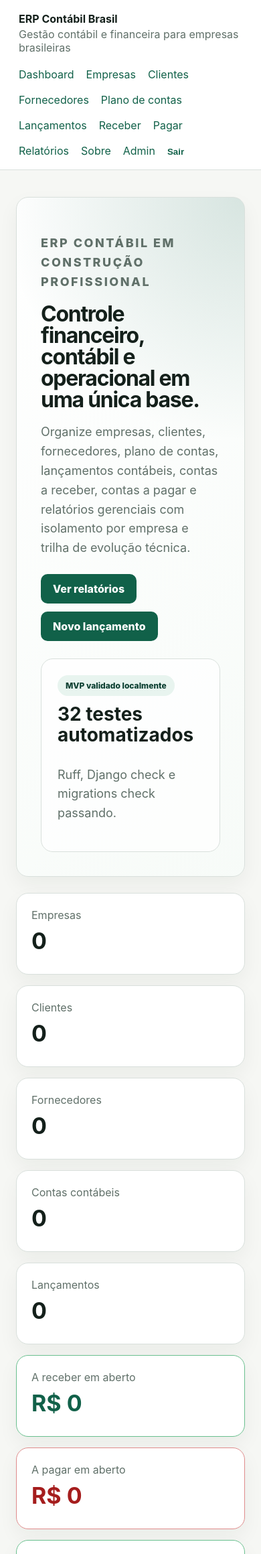
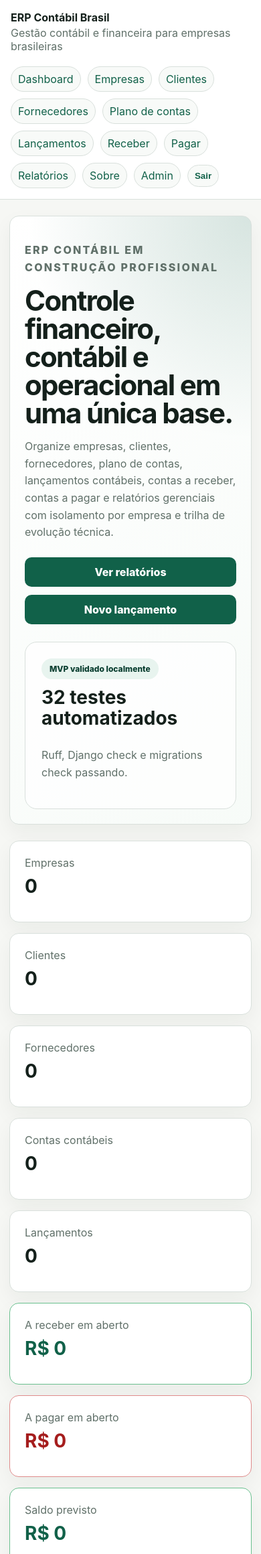
Before and after one commit to Brunof94-debug/erp-contabil-brasil, a Django app: page / in a window 390 px wide. Shown: the top 2320 px of the page at 67% size. Run offline with Django 5.2, Linux system fonts and the light colour scheme; the visitor is signed in with stand-in values (Sample User, id 1); data that the repository does not hold is empty.

Commit message:
Improve responsive layout polish

```diff
--- a/static/css/app.css
+++ b/static/css/app.css
@@ -15,16 +15,22 @@
   box-sizing: border-box;
 }
 
+html {
+  overflow-x: hidden;
+}
+
 body {
   margin: 0;
   background: var(--bg);
   color: var(--text);
   font-family: Inter, ui-sans-serif, system-ui, -apple-system, BlinkMacSystemFont, "Segoe UI", sans-serif;
+  overflow-x: hidden;
 }
 
 a {
   color: var(--brand);
   text-decoration: none;
+  overflow-wrap: anywhere;
 }
 
 .topbar {
@@ -40,6 +46,7 @@ a {
 .brand-block {
   display: grid;
   gap: 3px;
+  min-width: 220px;
 }
 
 .topbar nav {
@@ -47,6 +54,7 @@ a {
   display: flex;
   gap: 18px;
   flex-wrap: wrap;
+  justify-content: flex-end;
 }
 
 .container {
@@ -102,6 +110,16 @@ a {
   letter-spacing: -0.04em;
   line-height: 1;
   margin: 8px 0 12px;
+}
+
+h1,
+h2,
+h3,
+p,
+strong,
+span,
+li {
+  overflow-wrap: anywhere;
 }
 
 .hero p {
@@ -450,11 +468,13 @@ button {
 .row-card {
   align-items: center;
   display: flex;
+  gap: 18px;
   justify-content: space-between;
 }
 
 .actions {
   display: flex;
+  flex-wrap: wrap;
   gap: 14px;
 }
 
@@ -548,8 +568,98 @@ button {
     grid-template-columns: 1fr;
   }
 
+  .topbar nav {
+    justify-content: flex-start;
+  }
+
   .money-columns {
     min-width: 0;
     text-align: left;
   }
 }
+
+@media (max-width: 640px) {
+  .topbar {
+    padding: 16px;
+  }
+
+  .topbar nav {
+    gap: 10px;
+  }
+
+  .topbar nav a,
+  .link-button {
+    background: #f8faf8;
+    border: 1px solid var(--line);
+    border-radius: 999px;
+    padding: 8px 10px;
+  }
+
+  .container {
+    padding: 24px 14px;
+  }
+
+  .hero,
+  .panel,
+  .card,
+  .auth-card,
+  .messages {
+    border-radius: 14px;
+  }
+
+  .hero,
+  .panel {
+    padding: 22px;
+  }
+
+  .hero h1 {
+    font-size: clamp(30px, 12vw, 42px);
+  }
+
+  .hero p {
+    font-size: 16px;
+  }
+
+  .grid,
+  .metrics-grid,
+  .form-grid,
+  .compact-grid {
+    grid-template-columns: 1fr;
+  }
+
+  .card strong {
+    font-size: 28px;
+  }
+
+  .button,
+  button,
+  .secondary-button {
+    text-align: center;
+    width: 100%;
+  }
+
+  .actions,
+  .form-actions,
+  .hero-actions,
+  .quick-actions,
+  .search-bar div {
+    align-items: stretch;
+    flex-direction: column;
+    width: 100%;
+  }
+
+  .search-bar input {
+    flex-basis: auto;
+    width: 100%;
+  }
+
+  .row-card {
+    width: 100%;
+  }
+
+  .site-footer {
+    align-items: flex-start;
+    flex-direction: column;
+    padding: 20px 14px;
+  }
+}
```
